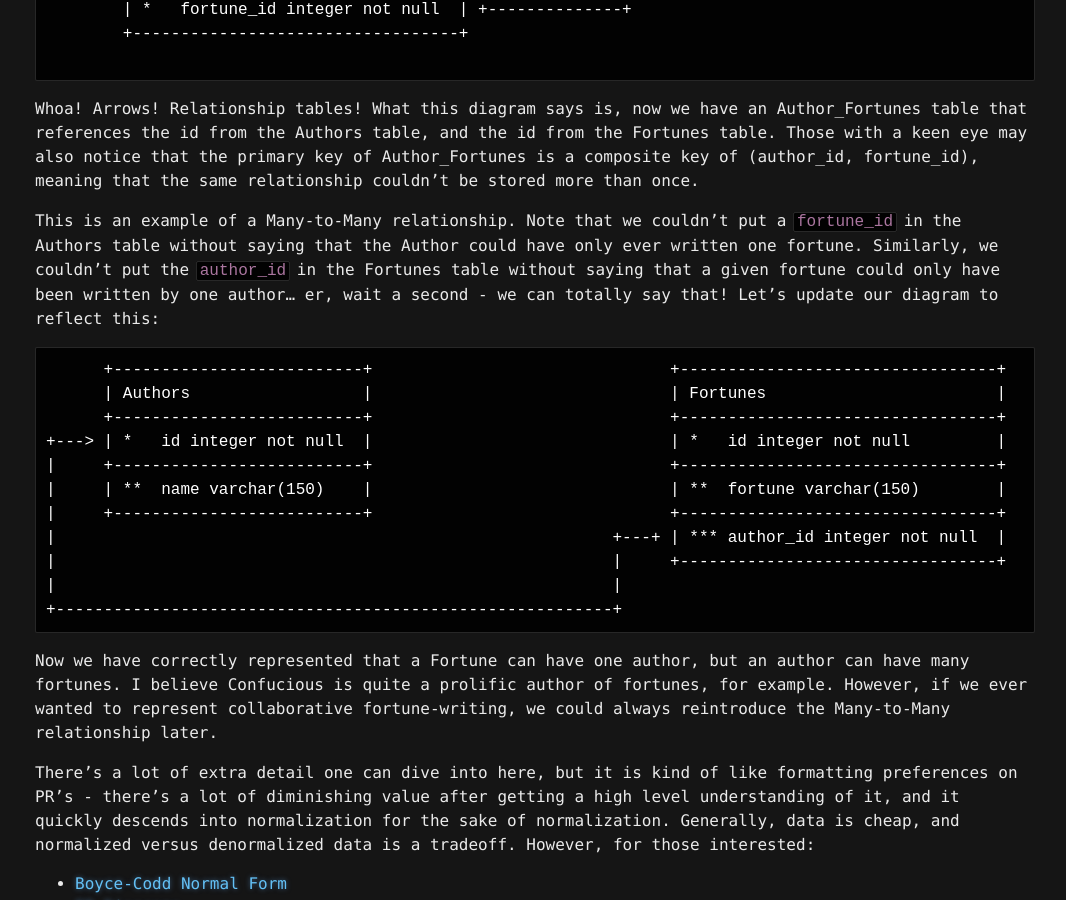
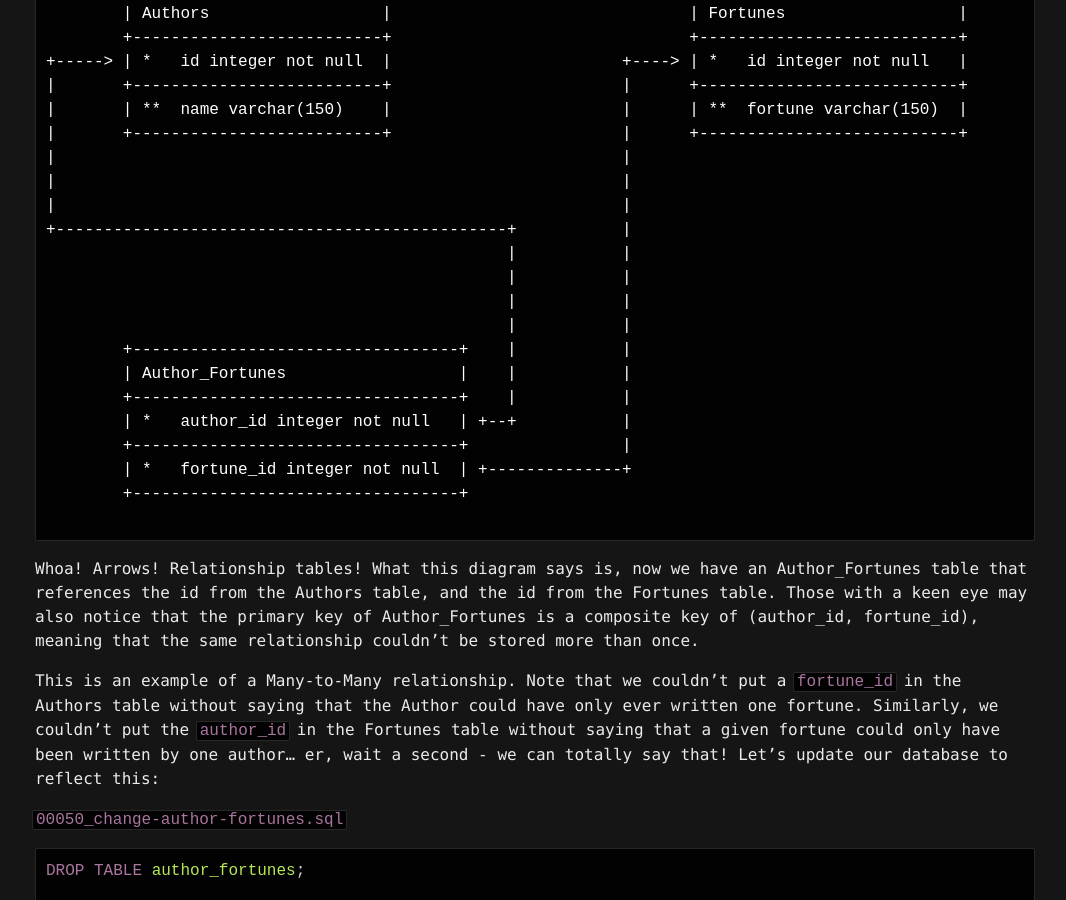
Before and after one commit to conrs/blog, a Jekyll site: the page built from _posts/2023-09-13-whats-the-deal-with-relational-databases.md, in a window 1280 px wide and 900 px high, scrolled down 3775 px. Shown: the whole window, without its empty margins (105-1171 px from the left). Built offline with Jekyll 4.4.1, drawn with Linux system fonts in a browser that asks for light colours; some of the changed text lies outside the part shown.

Commit message:
fix: copy changes, more sql examples

````diff
--- a/_posts/2023-09-13-whats-the-deal-with-relational-databases.md
+++ b/_posts/2023-09-13-whats-the-deal-with-relational-databases.md
@@ -30,12 +30,10 @@
 );
 
 INSERT INTO fortunes(fortune) VALUES
-       ('Land is always on the mind of a flying bird.'),
-       ('LIFE CONSISTS NOT IN HOLDING GOOD CARDS, BUT IN PLAYING THOSE YOU HOLD WELL.'),
-       ('If you look back, you''ll soon be going that way.'),
-       ('The fortune you seek is in another cookie.'),
-       ('The love of your life is stepping into your planet this summer.'),
-       ('Help! I am being held prisoner in a fortune cookie factory.');
+       ('You will die a terrible death.'),
+       ('You will live a good life.'),
+       ('You''re going to be hungry.'),
+       ('You''re going to be alright.');
 
 -- Many more fortunes, but you get the idea.
 ```
@@ -47,6 +45,10 @@
 `00020_add-author-to-fortunes.sql`
 ```sql
 ALTER TABLE fortunes ADD COLUMN author varchar(150) not null;
+```
+
+```plaintext
+ERROR:  column "author" of relation "fortunes" contains null values
 ```
 
 The database, intelligently, will complain that `author` currently has null values, despite the `not null` constraint put upon the `author` column. This is because `fortunes` already has existing data, which needs to be brought along for the ride with this schema change.
@@ -83,6 +85,16 @@
 
 While we could modify the column to be `JSON` and call it a day, it still wouldn't remedy the fact that the same author could show up multiple times, and even worse, if we ever needed to update the stored author information, we'd have to update every single row that stored it, which has substantial consistency risks.
 
+`00030_add-author-table.sql`
+```sql
+ALTER TABLE fortunes ADD COLUMN id serial primary key;
+ALTER TABLE fortunes DROP COLUMN author;
+
+CREATE TABLE authors (
+  id serial primary key,
+  name varchar(150)
+);
+```
 ```plaintext
 +--------------------------+                               +---------------------------+
 | Authors                  |                               | Fortunes                  |
@@ -103,6 +115,14 @@
 
 There's one crucial piece of data not captured yet in the above diagram - the relationship between authors and their fortunes. This is just another table, so let's pop it in!
 
+`00040_add-author-fortunes-table.sql`
+```sql
+CREATE TABLE author_fortunes (
+  author_id integer not null references authors(id) on delete cascade,
+  fortune_id integer not null references fortunes(id) on delete cascade,
+  primary key(author_id, fortune_id)
+);
+```
 ```plaintext
         +--------------------------+                               +---------------------------+
         | Authors                  |                               | Fortunes                  |
@@ -131,20 +151,24 @@
 
 Whoa! Arrows! Relationship tables! What this diagram says is, now we have an Author_Fortunes table that references the id from the Authors table, and the id from the Fortunes table. Those with a keen eye may also notice that the primary key of Author_Fortunes is a composite key of (author_id, fortune_id), meaning that the same relationship couldn't be stored more than once.
 
-This is an example of a Many-to-Many relationship. Note that we couldn't put a `fortune_id` in the Authors table without saying that the Author could have only ever written one fortune. Similarly, we couldn't put the `author_id` in the Fortunes table without saying that a given fortune could only have been written by one author... er, wait a second - we can totally say that! Let's update our diagram to reflect this:
+This is an example of a Many-to-Many relationship. Note that we couldn't put a `fortune_id` in the Authors table without saying that the Author could have only ever written one fortune. Similarly, we couldn't put the `author_id` in the Fortunes table without saying that a given fortune could only have been written by one author... er, wait a second - we can totally say that! Let's update our database to reflect this:
 
+`00050_change-author-fortunes.sql`
+```sql
+DROP TABLE author_fortunes;
+
+ALTER TABLE fortunes ADD COLUMN author_id integer references authors(id);
+```
 ```plaintext
-      +--------------------------+                               +---------------------------------+
-      | Authors                  |                               | Fortunes                        |
-      +--------------------------+                               +---------------------------------+
-+---> | *   id integer not null  |                               | *   id integer not null         |
-|     +--------------------------+                               +---------------------------------+
-|     | **  name varchar(150)    |                               | **  fortune varchar(150)        |
-|     +--------------------------+                               +---------------------------------+
-|                                                          +---+ | *** author_id integer not null  |
-|                                                          |     +---------------------------------+
-|                                                          |
-+----------------------------------------------------------+
++--------------------------------+                        +--------------------------+
+| Fortunes                       |                        | Authors                  |
++--------------------------------+                        +--------------------------+
+| *   id integer not null        |            +---------> | *   id integer not null  |
++--------------------------------+            |           +--------------------------+
+| **  fortune varchar(150)       |            |           | **  name varchar(150)    |
++--------------------------------+            |           +--------------------------+
+| *** author_id integer          | +----------+
++--------------------------------+
 ```
 
 Now we have correctly represented that a Fortune can have one author, but an author can have many fortunes. I believe Confucious is quite a prolific author of fortunes, for example. However, if we ever wanted to represent collaborative fortune-writing, we could always reintroduce the Many-to-Many relationship later.
@@ -161,6 +185,22 @@
 
 For this, let's populate our tables with some data.
 
+`00060_add-authors-improve-integrity.sql`
+```sql
+INSERT INTO authors(name) VALUES
+  ('Joe'),
+  ('Mortimer'),
+  ('Frank'),
+  ('Mindy'),
+  ('Sue');
+
+UPDATE fortunes SET author_id = 1 WHERE id = 1;
+UPDATE fortunes SET author_id = 2 WHERE id = 2;
+UPDATE fortunes SET author_id = 2 WHERE id = 3;
+UPDATE fortunes SET author_id = 5 WHERE id = 4;
+
+ALTER TABLE fortunes ALTER COLUMN author_id SET NOT NULL;
+```
 ```plaintext
       +--------------------------+                    +---------------------------------+
       | Authors                  |                    | Fortunes                        |
````
Also changed, not shown: other parts of _posts/2023-09-13-whats-the-deal-with-relational-databases.md (+3 -3 lines).
